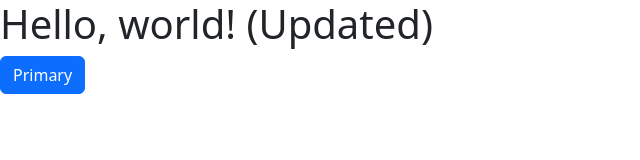
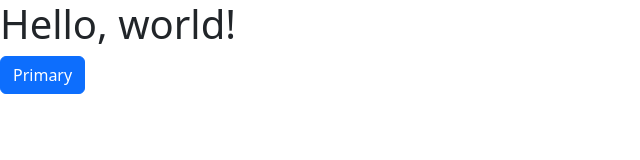
Before and after one commit to mdonald412/mattdonald.github.io, a plain HTML site: page index.html in a window 1280 px wide. Shown: the whole page, without its empty margins (0-640 px from the left). Drawn offline with nearby package versions, Linux system fonts and the light colour scheme.

Commit message:
Update index.html

```diff
--- a/index.html
+++ b/index.html
@@ -8,7 +8,7 @@
   </head>
   <body>
     <script src="https://cdn.jsdelivr.net/npm/bootstrap@5.3.3/dist/js/bootstrap.bundle.min.js" integrity="sha384-YvpcrYf0tY3lHB60NNkmXc5s9fDVZLESaAA55NDzOxhy9GkcIdslK1eN7N6jIeHz" crossorigin="anonymous"></script>
-    <h1>Hello, world! (Updated)</h1>
+    <h1>Hello, world!</h1>
     <button type="button" class="btn btn-primary">Primary</button>
   </body>
 </html>
```
